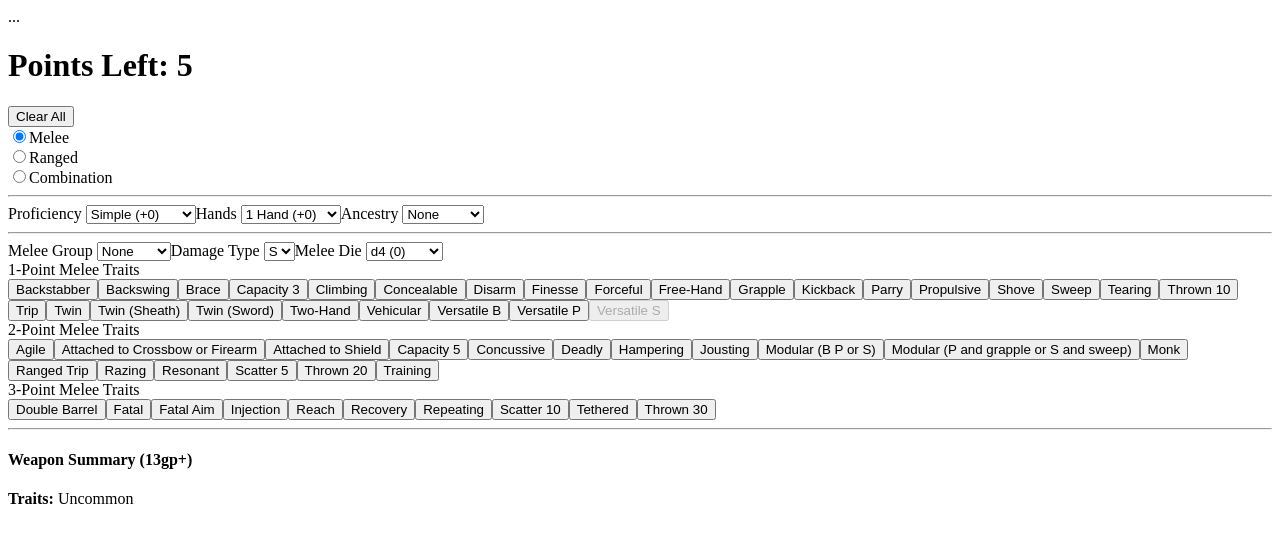
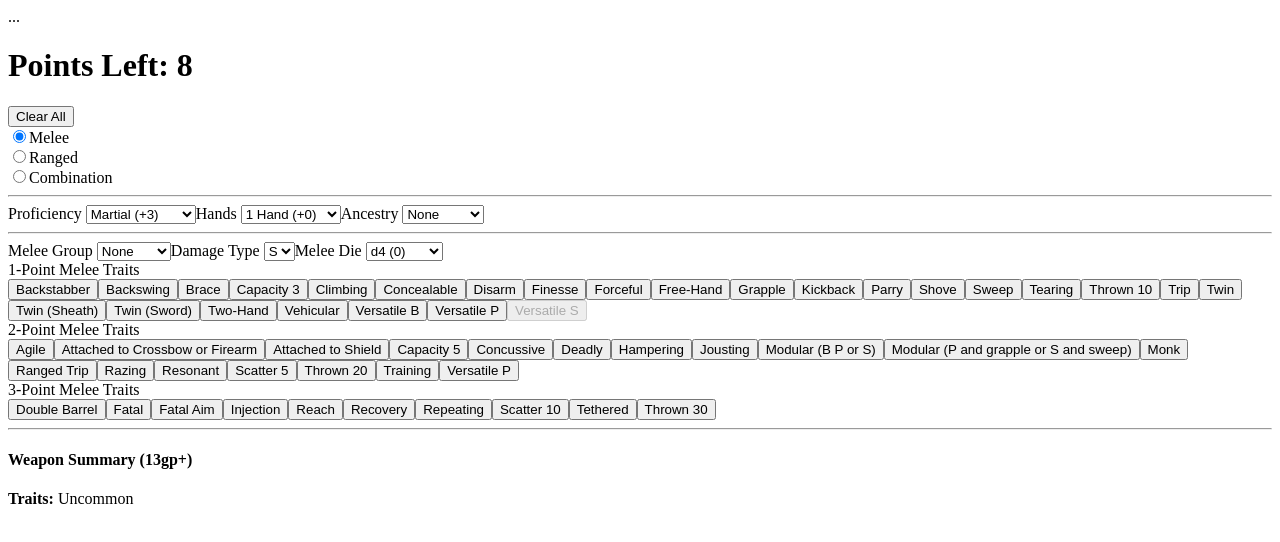
Before and after one commit to aegorsuch/PF2E-Weapon-Builder, a Vue app: page / in a window 1280 px wide. Shown: the top 542 px of the page. Built offline with nearby package versions, Linux system fonts and the light colour scheme.

Commit message:
redid calcs based onagile stuff

```diff
--- a/src/App.vue
+++ b/src/App.vue
@@ -33,9 +33,13 @@
             <template v-if="!isCombo">
               <option :value="-2">Unarmed (-2)</option>
               <option :value="0">Simple (+0)</option>
+              <option :value="3">Martial (+3)</option>
+              <option :value="5">Advanced (+5)</option>
             </template>
-            <option :value="isCombo ? 6 : 3">Martial (+{{ isCombo ? 6 : 3 }})</option>
-            <option :value="isCombo ? 10 : 5">Advanced (+{{ isCombo ? 10 : 5 }})</option>
+            <template v-else>
+              <option :value="6">Martial (+6)</option>
+              <option :value="10">Advanced (+10)</option>
+            </template>
           </select>
         </label>
 
@@ -181,15 +185,15 @@
       <div v-if="range !== 'ranged'" class="mb-2">
         <strong class="text-primary">{{ isCombo ? 'Melee Form:' : 'Traits:' }}</strong>
         {{ getFormTraits(meleeForm, false).join(', ') }}
-        <div v-if="isCombo" class="small" :class="meleeSpent >= 4 ? 'text-success' : 'text-muted'">
-          Investment: {{ meleeSpent }} / 4 WP {{ meleeSpent >= 4 ? '✔' : '' }}
+        <div v-if="isCombo" class="small" :class="meleeSpent >= meleeQuota ? 'text-success' : 'text-muted'">
+          Investment: {{ meleeSpent }} / {{ meleeQuota }} WP {{ meleeSpent >= meleeQuota ? '✔' : '' }}
         </div>
       </div>
       <div v-if="range !== 'melee'">
         <strong class="text-success">{{ isCombo ? 'Ranged Form:' : 'Traits:' }}</strong>
         {{ getFormTraits(rangedForm, true).join(', ') }}
-        <div v-if="isCombo" class="small" :class="rangedSpent >= 6 ? 'text-success' : 'text-muted'">
-          Investment: {{ rangedSpent }} / 6 WP {{ rangedSpent >= 6 ? '✔' : '' }}
+        <div v-if="isCombo" class="small" :class="rangedSpent >= rangedQuota ? 'text-success' : 'text-muted'">
+          Investment: {{ rangedSpent }} / {{ rangedQuota }} WP {{ rangedSpent >= rangedQuota ? '✔' : '' }}
         </div>
       </div>
     </div>
@@ -202,7 +206,7 @@ const groupTraitWhitelist = {
   'Bow': ['Agile', 'Capacity 3', 'Concussive', 'Deadly', 'Finesse', 'Forceful', 'Modular (B P or S)', 'Monk', 'Parry', 'Propulsive','Razing'],
   'Brawling': ['Agile', 'Backstabber', 'Deadly', 'Disarm', 'Fatal', 'Finesse', 'Free-Hand', 'Grapple', 'Modular (B P or S)', 'Monk', 'Parry', 'Reach', 'Shove', 'Trip', 'Twin', 'Unarmed', 'Versatile P'],
   'Club': ['Agile', 'Attached to Crossbow or Firearm', 'Backswing', 'Concealable', 'Deadly', 'Disarm', 'Fatal', 'Free-Hand', 'Finesse', 'Forceful', 'Monk', 'Parry', 'Ranged Trip', 'Razing', 'Reach', 'Recovery', 'Shove', 'Sweep', 'Tearing', 'Tethered', 'Thrown 10', 'Thrown 20', 'Thrown 30', 'Trip', 'Twin', 'Twin (Sheath)', 'Two-Hand', 'Vehicular', 'Versatile B', 'Versatile P'],
-  'Crossbow': ['Backstabber', 'Capacity 5', 'Deadly', 'Fatal Aim', 'Finesse', 'Free-Hand', 'Parry', 'Repeating'],
+  'Crossbow': ['Backstabber', 'Capacity 5', 'Deadly', 'Fatal Aim', 'Free-Hand', 'Parry', 'Repeating'],
   'Dart': ['Agile','Concealable', 'Deadly', 'Disarm', 'Finesse', 'Free-Hand', 'Monk', 'Propulsive', 'Recovery', 'Sweep', 'Tethered', 'Thrown 10', 'Thrown 20', 'Thrown 30'],
   'Firearm':['Agile', 'Attached to Shield', 'Backstabber', 'Capacity 3', 'Capacity 5', 'Concealable', 'Concussive', 'Double Barrel', 'Fatal', 'Fatal Aim', 'Kickback', 'Modular (B P or S)', 'Razing', 'Repeating', 'Scatter 5', 'Scatter 10'],
   'Flail': ['Agile', 'Backswing', 'Deadly', 'Disarm', 'Finesse', 'Forceful', 'Grapple', 'Hampering', 'Monk', 'Parry', 'Ranged Trip', 'Razing', 'Reach', 'Sweep', 'Tethered', 'Thrown 10', 'Thrown 20', 'Thrown 30', 'Training', 'Trip', 'Twin', 'Versatile B', 'Versatile P'],
@@ -222,22 +226,22 @@ export default {
     return {
       range: 'melee',
       selectedAncestry: '',
-      adjustements: { proficiency: 0, hands: 0 },
+      adjustements: { proficiency: 3, hands: 0 },
       meleeForm: { group: '', die: 3, damageType: 'S', traits: { onePoint: [], twoPoint: [], threePoint: [] } },
       rangedForm: { group: '', die: 3, damageType: 'P', reload: 0, volley: 0, range: 0, traits: { onePoint: [], twoPoint: [], threePoint: [] } },
       meleeGroups: ['Axe','Brawling','Club','Dart','Flail','Knife','Hammer','Pick','Polearm','Shield','Spear','Sword'],
       rangedGroups: ['Bow', 'Crossbow', 'Dart', 'Sling', 'Firearm', 'Knife'],
       ancestries: ['Dwarf', 'Elf', 'Gnome', 'Goblin', 'Halfling', 'Jotunborn', 'Orc', 'Tengu'],
       traitCategories: {
-        onePoint: ['Backstabber', 'Backswing', 'Brace', 'Capacity 3', 'Climbing', 'Concealable', 'Disarm', 'Finesse', 'Forceful', 'Free-Hand', 'Grapple', 'Kickback', 'Parry', 'Propulsive', 'Shove', 'Sweep', 'Tearing', 'Thrown 10', 'Trip', 'Twin', 'Twin (Sheath)', 'Twin (Sword)', 'Two-Hand', 'Vehicular', 'Versatile B', 'Versatile P', 'Versatile S'],
-        twoPoint: ['Agile', 'Attached to Crossbow or Firearm', 'Attached to Shield', 'Capacity 5', 'Concussive', 'Deadly', 'Hampering', 'Jousting', 'Modular (B P or S)', 'Modular (P and grapple or S and sweep)', 'Monk', 'Ranged Trip', 'Razing', 'Resonant', 'Scatter 5', 'Thrown 20', 'Training'],
+        onePoint: ['Backstabber', 'Backswing', 'Brace', 'Capacity 3', 'Climbing', 'Concealable', 'Disarm', 'Finesse', 'Forceful', 'Free-Hand', 'Grapple', 'Kickback', 'Parry', 'Shove', 'Sweep', 'Tearing', 'Thrown 10', 'Trip', 'Twin', 'Twin (Sheath)', 'Twin (Sword)', 'Two-Hand', 'Vehicular', 'Versatile B', 'Versatile P', 'Versatile S'],
+        twoPoint: ['Agile', 'Attached to Crossbow or Firearm', 'Attached to Shield', 'Capacity 5', 'Concussive', 'Deadly', 'Hampering', 'Jousting', 'Modular (B P or S)', 'Modular (P and grapple or S and sweep)', 'Monk', 'Ranged Trip', 'Razing', 'Resonant', 'Scatter 5', 'Thrown 20', 'Training', 'Versatile P'],
         threePoint: ['Double Barrel', 'Fatal', 'Fatal Aim', 'Injection', 'Reach', 'Recovery', 'Repeating', 'Scatter 10', 'Tethered', 'Thrown 30']
       }
     };
   },
   watch: {
     range(newVal) {
-      if (newVal === 'combination' && this.adjustements.proficiency <= 0) {
+      if (newVal === 'combination' && (this.adjustements.proficiency !== 6 && this.adjustements.proficiency !== 10)) {
         this.adjustements.proficiency = 6;
       }
       if (newVal === 'melee' && this.adjustements.hands > 6) this.adjustements.hands = 0;
@@ -246,22 +250,32 @@ export default {
   },
   computed: {
     isCombo() { return this.range === 'combination'; },
+    meleeQuota() {
+      const prof = this.adjustements.proficiency;
+      const hands = this.adjustements.hands;
+      if (hands === 0) return prof === 6 ? 4 : 6; // Martial 4, Advanced 6
+      return prof === 6 ? 7 : 9; // 2-Handed Martial 7, Advanced 9
+    },
+    rangedQuota() {
+      return this.adjustements.proficiency === 6 ? 6 : 8; // Martial 6, Advanced 8
+    },
     meleeSpent() {
       let cost = Math.abs(this.meleeForm.die - 3);
-      cost += this.calcTraitPoints(this.meleeForm.traits);
+      cost += this.calcTraitPoints(this.meleeForm.traits, this.meleeForm.die);
       return cost;
     },
     rangedSpent() {
       let cost = Math.abs(this.rangedForm.die - 3);
-      cost += this.calcTraitPoints(this.rangedForm.traits);
+      cost += this.calcTraitPoints(this.rangedForm.traits, this.rangedForm.die);
       cost += Math.abs(this.rangedForm.range);
       return cost;
     },
     total() {
-      let points = this.isCombo ? 4 : 5;
+      let points = this.isCombo ? 3 : 4;
       points += this.adjustements.proficiency;
       points += this.adjustements.hands;
-      if (this.rangedForm.group === 'Firearm') points += 1;
+      points += 1; // Expensive (Standard for custom)
+      if (this.range !== 'melee' && this.rangedForm.group === 'Firearm') points += 1;
 
       if (this.range !== 'ranged') {
         points -= this.meleeSpent;
@@ -269,14 +283,24 @@ export default {
       }
 
       if (this.range !== 'melee') {
-        points -= this.rangedSpent;
         points += this.rangedForm.reload;
         points += this.rangedForm.volley;
+        points -= this.rangedSpent;
       }
       return points;
     }
   },
   methods: {
+    calcTraitPoints(traits, die) {
+      let sum = 0;
+      // 1-Point logic (Agile/Finesse check)
+      traits.onePoint.forEach(t => {
+        if ((t === 'Agile' || t === 'Finesse') && die < 3) sum += 2;
+        else sum += 1;
+      });
+      sum += (traits.twoPoint.length * 2) + (traits.threePoint.length * 3);
+      return sum;
+    },
     getFormTraits(form, isRangedForm) {
       let list = ['Uncommon'];
       const traitDieMap = { 3: 'd8', 0: 'd10', '-3': 'd12', '-6': 'd12', '-9': 'd12' };
@@ -296,9 +320,7 @@ export default {
         });
       });
 
-      if (this.adjustements.proficiency === -2 && !list.includes('Unarmed')) {
-        list.push('Unarmed');
-      }
+      if (this.adjustements.proficiency === -2 && !list.includes('Unarmed')) list.push('Unarmed');
 
       if (this.isCombo) {
         if (!list.includes('Combination')) list.push('Combination');
@@ -308,9 +330,6 @@ export default {
       if (isRangedForm && form.volley === 3) list.push('Volley 30');
       if (this.selectedAncestry) list.push(this.selectedAncestry);
       return list.sort();
-    },
-    calcTraitPoints(traits) {
-      return traits.onePoint.length + (traits.twoPoint.length * 2) + (traits.threePoint.length * 3);
     },
     isTraitAllowed(traitName, group, baseDamage) {
       if (traitName === 'Versatile B' && baseDamage === 'B') return false;
@@ -341,7 +360,7 @@ export default {
     resetBuilder() {
       this.range = 'melee';
       this.selectedAncestry = '';
-      this.adjustements = { proficiency: 0, hands: 0 };
+      this.adjustements = { proficiency: 3, hands: 0 };
       this.meleeForm = { group: '', die: 3, damageType: 'S', traits: { onePoint: [], twoPoint: [], threePoint: [] } };
       this.rangedForm = { group: '', die: 3, damageType: 'P', reload: 0, volley: 0, range: 0, traits: { onePoint: [], twoPoint: [], threePoint: [] } };
     }
```
